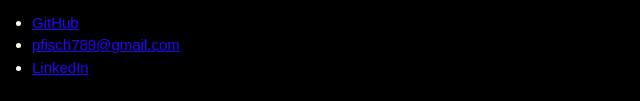
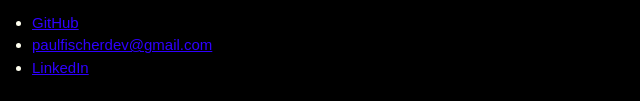
Before and after one commit to pfischer1687/online-resume-portfolio, a Gatsby site: page / in a window 1280 px wide. Shown: the part 5184-5285 px from the top of the page, 8-648 px from the left. Built offline with nearby package versions, Linux system fonts and the light colour scheme; Gatsby itself is replaced by a stand-in of ours.

Commit message:
Updates contact information

```diff
--- a/src/pages/index.js
+++ b/src/pages/index.js
@@ -356,7 +356,9 @@ const IndexPage = () => {
             </a>
           </li>
           <li>
-            <a href="mailto:pfisch789@gmail.com">pfisch789@gmail.com</a>
+            <a href="mailto:paulfischerdev@gmail.com">
+              paulfischerdev@gmail.com
+            </a>
           </li>
           <li>
             <a
```
